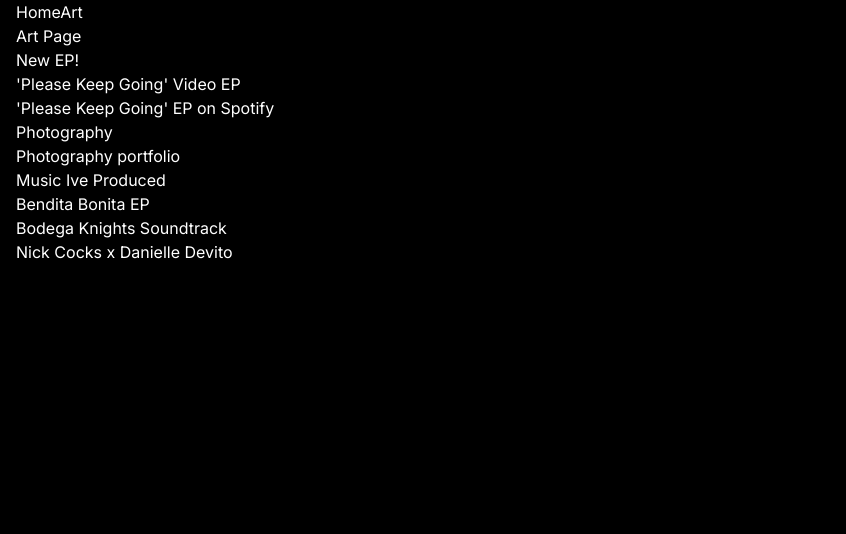
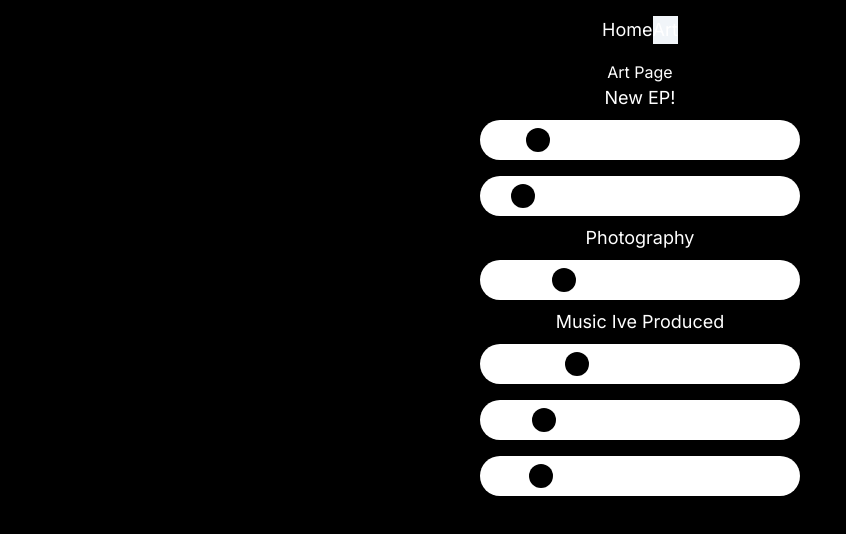
Before and after one commit to NicholasCocks/Personal-Website, a Next.js app: page /art in a window 1280 px wide. Shown: the top 534 px of the page, without its empty margins (0-846 px from the left). Built offline with nearby package versions, Linux system fonts and the light colour scheme.

Commit message:
tailwind CSS nav work

```diff
--- a/src/app/art/page.js
+++ b/src/app/art/page.js
@@ -3,9 +3,10 @@ import LinkTreeLink from '../components/linkTreeLink'
 
 const artPage = () => {
   return (
-    <main class="container mx-auto px-4">
+    <main class="container flex flex-col content-center items-center">
       <h1>Art Page</h1>
-      <h3>New EP!</h3>
+      <div className='flex flex-col content-center items-center'>
+        <h3 className='text-lg'>New EP!</h3>
         <LinkTreeLink
           linkname="'Please Keep Going' Video EP"
           link="https://www.youtube.com/watch?v=cKQfo_LKG4Q&list=PL1shYKdQavBT2fjRizqk9fKfnnvtkqTSu"
@@ -15,13 +16,13 @@ const artPage = () => {
           link="https://open.spotify.com/album/0d64K1LbnkEteaFUDUl6BS"
           preview_photo=""/>
 
-      <h3>Photography</h3>
+        <h3 className='text-lg'>Photography</h3>
         <LinkTreeLink
-        linkname="Photography portfolio"
+          linkname="Photography Portfolio"
           link="https://www.instagram.com/nikola.djukic.photos/"
           preview_photo=""/>
 
-      <h3>Music Ive Produced</h3>
+        <h3 className='text-lg'>Music Ive Produced</h3>
         <LinkTreeLink
           linkname="Bendita Bonita EP"
           link="https://open.spotify.com/album/7iIBpYWbJURlWJLHHf6lgU"
@@ -34,7 +35,7 @@ const artPage = () => {
           linkname="Nick Cocks x Danielle Devito"
           link="https://soundcloud.com/ncxdd"
           preview_photo=""/>
-
+      </div>
 
     </main>
   )
--- a/src/app/components/linkTreeLink.js
+++ b/src/app/components/linkTreeLink.js
@@ -5,10 +5,13 @@ import Image from 'next/image'
 
 const LinkTreeLink = ({linkname, link, preview_photo}) => {
   return (
-    <div>
+    <div className='my-2 flex justify-center items-center bg-white rounded-full shadow-md p-2
+      transform transition duration-300 hover:scale-105 min-w-full w-80 '>
+      <div className='w-6 h-6 bg-black rounded-full mr-2'></div>
       <Link
         href={link}
-        target="_blank">
+        target="_blank"
+        class='text-sm'>
         {linkname}
       </Link>
     </div>
--- a/src/app/components/navBar.js
+++ b/src/app/components/navBar.js
@@ -7,7 +7,7 @@ const NavBar = () => {
   const pathname = usePathname();
 
   return (
-    <nav class="container mx-auto px-4">
+    <nav class="container flex justify-center text-lg mx-auto my-4 px-4">
       <Link
         href="/"
         to="/"
@@ -17,8 +17,8 @@ const NavBar = () => {
       <Link
         href="/art"
         to="/art"
-        className={pathname == "/art" ? "active_nav" : ""}>
-        Art
+        className={pathname == "/art" ? "active_nav" : ""}
+        Art> Art
       </Link>
     </nav>
   )
--- a/src/app/globals.css
+++ b/src/app/globals.css
@@ -28,5 +28,5 @@ body {
 }
 
 .active_nav {
-  background-color: rgb(var(--background-start-rgb));
+  @apply bg-slate-100;
 }
--- a/src/app/layout.js
+++ b/src/app/layout.js
@@ -12,7 +12,7 @@ export const metadata = {
 export default function RootLayout({ children }) {
   return (
     <html lang="en">
-      <body className={inter.className}>
+      <body className={`${inter.className} px-4`}>
         <NavBar />
         {children}
       </body>
--- a/src/app/page.js
+++ b/src/app/page.js
@@ -2,9 +2,6 @@ import Image from 'next/image'
 import Link from 'next/link'
 
 export default function Home() {
-
-  // this will be the recreation of nicholascocks.github.io
-
   return (
     <main>
       <header class="container mx-auto px-4">
--- a/tailwind.config.js
+++ b/tailwind.config.js
@@ -1,5 +1,6 @@
 /** @type {import('tailwindcss').Config} */
 module.exports = {
+  // TODO: Use the 'purge' option for unecessary CSS
   mode: "jit",
   content: [
     './src/pages/**/*.{js,ts,jsx,tsx,mdx}',
```
Lines whose indentation alone changed are shown as unchanged.
